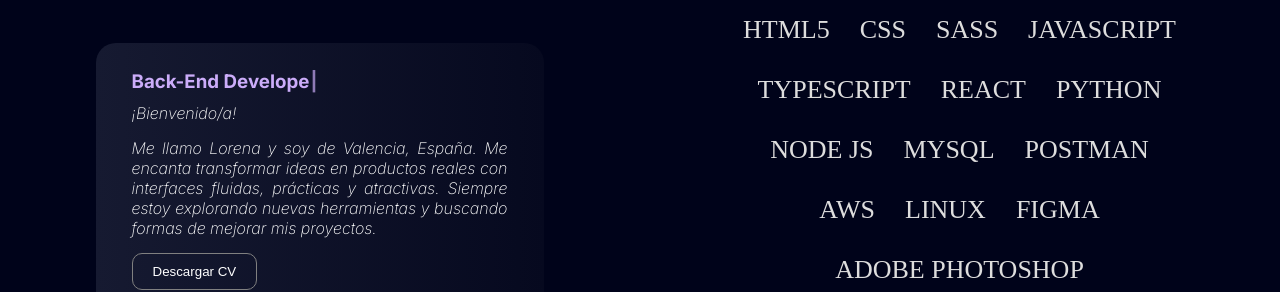
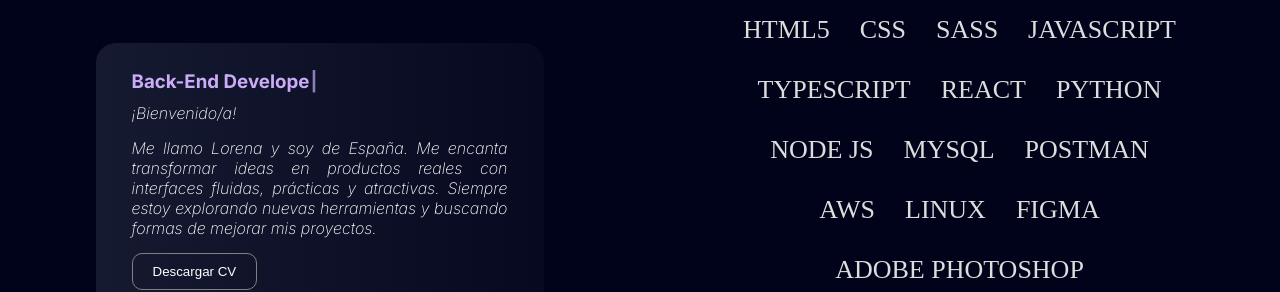
Before and after one commit to LorenaSTN/portfolio, a React (Vite) app: page / in a window 1280 px wide. Shown: the part 1020-1312 px from the top of the page. Built offline with nearby package versions, Linux system fonts and the light colour scheme; a web font is replaced by a local one.

Commit message:
bio modified

```diff
--- a/src/components/Perfil.jsx
+++ b/src/components/Perfil.jsx
@@ -24,10 +24,10 @@ function Perfil() {
             </h3>
             <p>¡Bienvenido/a!</p>
             <p>
-              Me llamo Lorena y soy de Valencia, España. Me encanta transformar
-              ideas en productos reales con interfaces fluidas, prácticas y
-              atractivas. Siempre estoy explorando nuevas herramientas y
-              buscando formas de mejorar mis proyectos.
+              Me llamo Lorena y soy de España. Me encanta transformar ideas en
+              productos reales con interfaces fluidas, prácticas y atractivas.
+              Siempre estoy explorando nuevas herramientas y buscando formas de
+              mejorar mis proyectos.
             </p>
 
             <a
```
